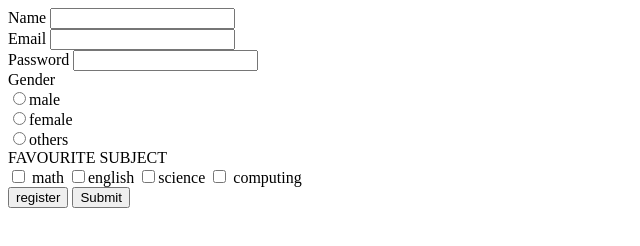
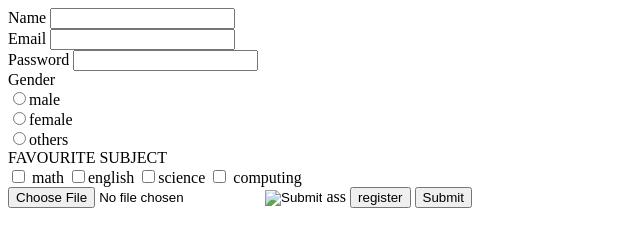
Before and after one commit to Zain-clo/L.6-forms-in-html, a plain HTML site: page indeX.html in a window 1280 px wide. Shown: the whole page, without its empty margins (0-640 px from the left). Drawn offline with Linux system fonts and the light colour scheme.

Commit message:
compleet

```diff
--- a/indeX.html
+++ b/indeX.html
@@ -22,6 +22,8 @@
 <input type="checkbox">english
 <input type="checkbox">science
 <input type="checkbox"> computing <br>
+<input type="file">
+<input type="image"> ass
 <button>register</button>
 <input type="submit">
 
```
